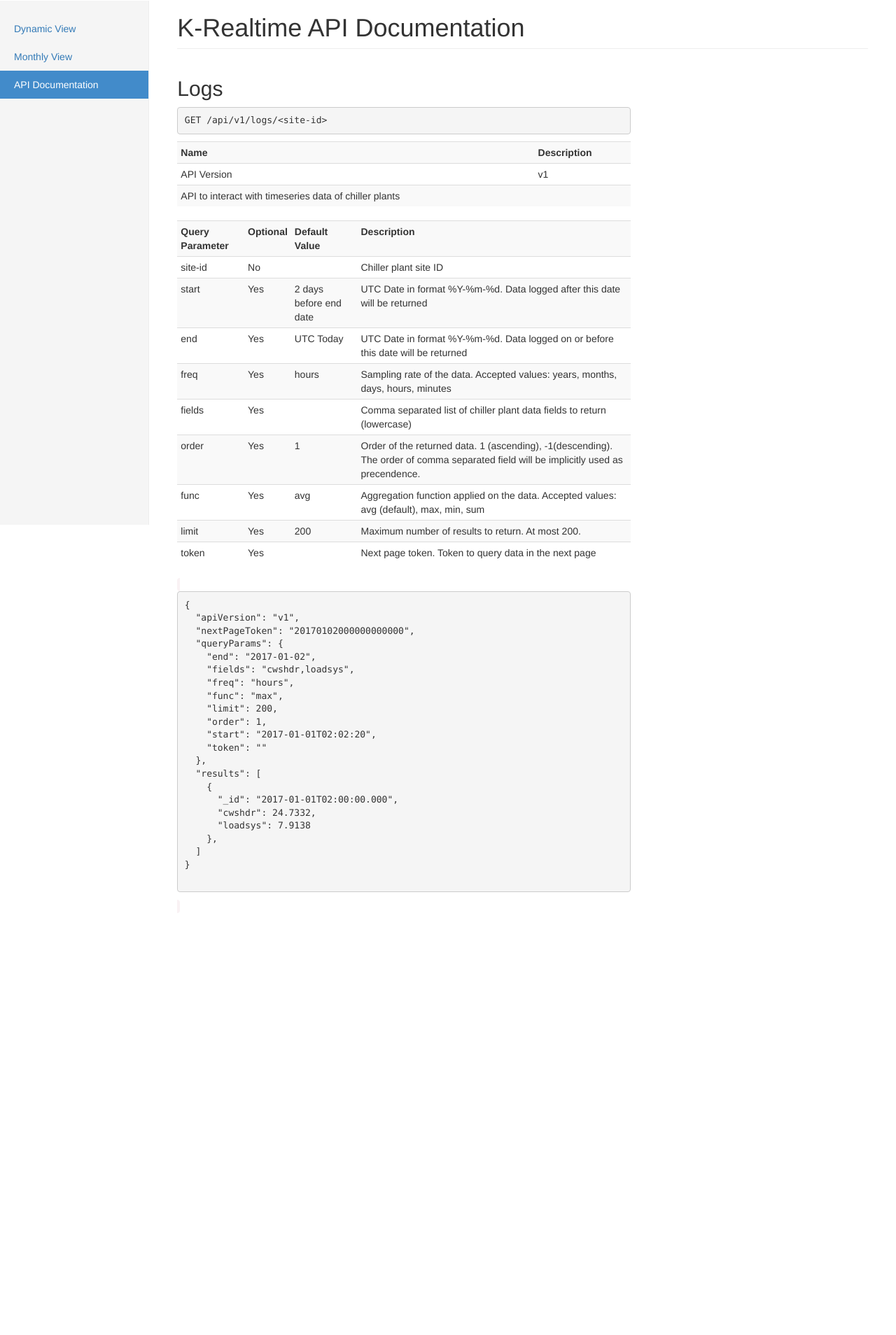
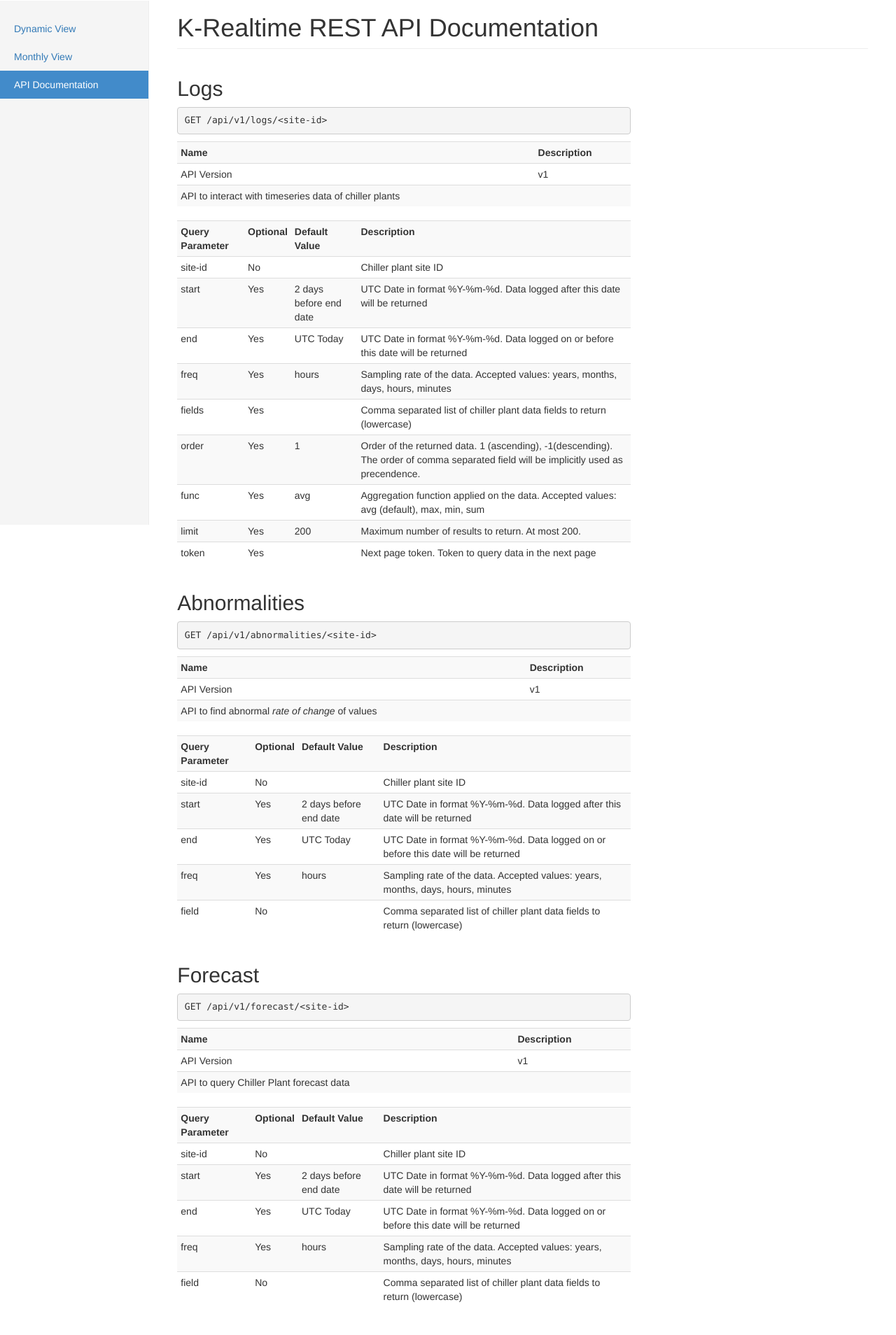
Before and after one commit to MiachelGu/chiller-plants, a Flask app: page /api/info in a window 1280 px wide. Shown: the part 50-1958 px from the top of the page at 70% size. Before the commit the page ends 1355 px from the top, so only its background shows below. Run offline with Flask 2, Linux system fonts and the light colour scheme; some libraries are stand-ins or nearby versions.

Commit message:
REST API documentation

```diff
--- a/dashboard/templates/api_info.html
+++ b/dashboard/templates/api_info.html
@@ -1,6 +1,6 @@
 {% extends "base.html" %}
 
-{% block title %}K-Realtime API Documentation{% endblock %}
+{% block title %}K-Realtime REST API Documentation{% endblock %}
 
 {% block content %}
 <div class="row">
@@ -83,31 +83,124 @@
           <td>Next page token. Token to query data in the next page</td>
         </tr>
     </table>
-    <code>
-      <pre>
-{
-  "apiVersion": "v1",
-  "nextPageToken": "20170102000000000000",
-  "queryParams": {
-    "end": "2017-01-02",
-    "fields": "cwshdr,loadsys",
-    "freq": "hours",
-    "func": "max",
-    "limit": 200,
-    "order": 1,
-    "start": "2017-01-01T02:02:20",
-    "token": ""
-  },
-  "results": [
-    {
-      "_id": "2017-01-01T02:00:00.000",
-      "cwshdr": 24.7332,
-      "loadsys": 7.9138
-    },
-  ]
-}
-        </pre>
-    </code>
+  </div>
+</div>
+
+<div class="row">
+  <div class="col-md-8">
+    <h2>Abnormalities</h2>
+    <pre>GET /api/v1/abnormalities/&ltsite-id&gt</pre>
+    <table class="table table-striped table-condensed">
+        <tr>
+            <th>Name</th>
+            <th>Description</th>
+        </tr>
+        <tr>
+            <td>API Version</td>
+            <td>v1</td>
+        </tr>
+        <tr>
+            <td>API to find abnormal <i>rate of change</i> of values</td>
+            <td></td>
+        </tr>
+    </table>
+    <table class="table table-striped table-condensed">
+        <tr>
+            <th>Query Parameter</th>
+            <th>Optional</th>
+            <th>Default Value</th>
+            <th>Description</th>
+        </tr>
+        <tr>
+          <td>site-id</td>
+          <td>No</td>
+          <td></td>
+          <td>Chiller plant site ID</td>
+        </tr>
+        <tr>
+          <td>start</td>
+          <td>Yes</td>
+          <td>2 days before end date</td>
+          <td>UTC Date in format %Y-%m-%d. Data logged after this date will be returned</td>
+        </tr>
+        <tr>
+          <td>end</td>
+          <td>Yes</td>
+          <td>UTC Today</td>
+          <td>UTC Date in format %Y-%m-%d. Data logged on or before this date will be returned</td>
+        </tr>
+        <tr>
+          <td>freq</td>
+          <td>Yes</td>
+          <td>hours</td>
+          <td>Sampling rate of the data. Accepted values: years, months, days, hours, minutes</td>
+        </tr>
+        <tr>
+          <td>field</td>
+          <td>No</td>
+          <td></td>
+          <td>Comma separated list of chiller plant data fields to return (lowercase)</td>
+        </tr>
+    </table>
+  </div>
+</div>
+
+<div class="row">
+  <div class="col-md-8">
+    <h2>Forecast</h2>
+    <pre>GET /api/v1/forecast/&ltsite-id&gt</pre>
+    <table class="table table-striped table-condensed">
+        <tr>
+            <th>Name</th>
+            <th>Description</th>
+        </tr>
+        <tr>
+            <td>API Version</td>
+            <td>v1</td>
+        </tr>
+        <tr>
+            <td>API to query Chiller Plant forecast data</td>
+            <td></td>
+        </tr>
+    </table>
+    <table class="table table-striped table-condensed">
+        <tr>
+            <th>Query Parameter</th>
+            <th>Optional</th>
+            <th>Default Value</th>
+            <th>Description</th>
+        </tr>
+        <tr>
+          <td>site-id</td>
+          <td>No</td>
+          <td></td>
+          <td>Chiller plant site ID</td>
+        </tr>
+        <tr>
+          <td>start</td>
+          <td>Yes</td>
+          <td>2 days before end date</td>
+          <td>UTC Date in format %Y-%m-%d. Data logged after this date will be returned</td>
+        </tr>
+        <tr>
+          <td>end</td>
+          <td>Yes</td>
+          <td>UTC Today</td>
+          <td>UTC Date in format %Y-%m-%d. Data logged on or before this date will be returned</td>
+        </tr>
+        <tr>
+          <td>freq</td>
+          <td>Yes</td>
+          <td>hours</td>
+          <td>Sampling rate of the data. Accepted values: years, months, days, hours, minutes</td>
+        </tr>
+        <tr>
+          <td>field</td>
+          <td>No</td>
+          <td></td>
+          <td>Comma separated list of chiller plant data fields to return (lowercase)</td>
+        </tr>
+    </table>
   </div>
 </div>
 {% endblock %}
```
